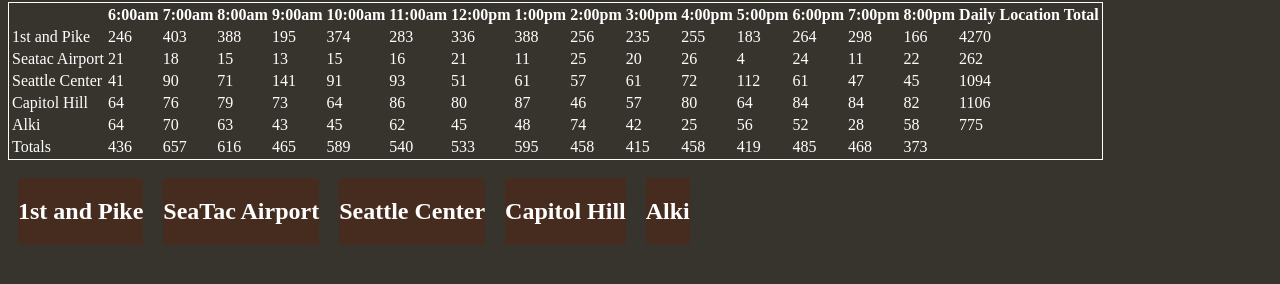
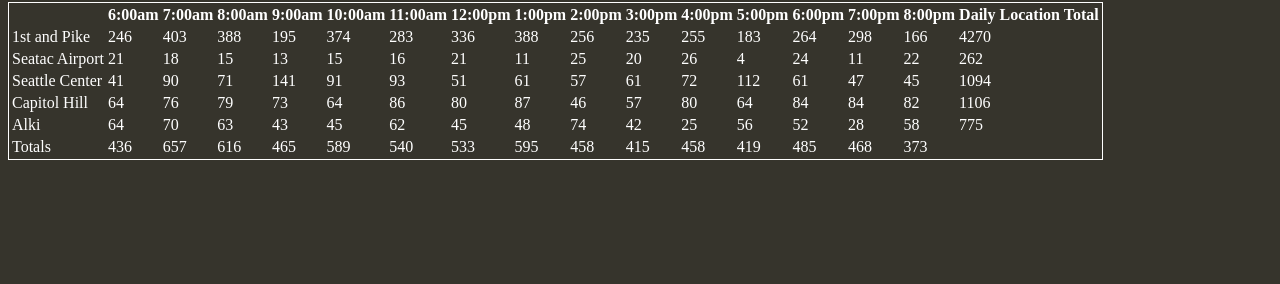
Before and after one commit to tyler-fishbone/cookie-stand, a plain HTML site: page sales.html in a window 1280 px wide. Shown: the part 88-372 px from the top of the page. Drawn offline with Linux system fonts and the light colour scheme.

Commit message:
removed now-unecessary store location lists

```diff
--- a/sales.html
+++ b/sales.html
@@ -16,26 +16,6 @@
   <table id="locations"></table>
   <br>
   <a class="top_right" id="home_button" href="index.html">Home</a>
-  <section class="grid_4">
-    <h2>1st and Pike</h2>
-    <ul id="firstAndPike"></ul>
-  </section>
-  <section class="grid_4">
-    <h2>SeaTac Airport</h2>
-    <ul id="seaTacAirport"></ul>
-  </section>
-  <section class="grid_4">
-    <h2>Seattle Center</h2>
-    <ul id="seattleCenter"></ul>
-  </section>
-  <section class="grid_4">
-    <h2>Capitol Hill</h2>
-    <ul id="capitolHill"></ul>
-  </section>
-  <section class="grid_4">
-    <h2>Alki</h2>
-    <ul id="alki"></ul>
-  </section>
   <script type="text/javascript" src="js/app.js"></script>
 </body>
 </html>
```
